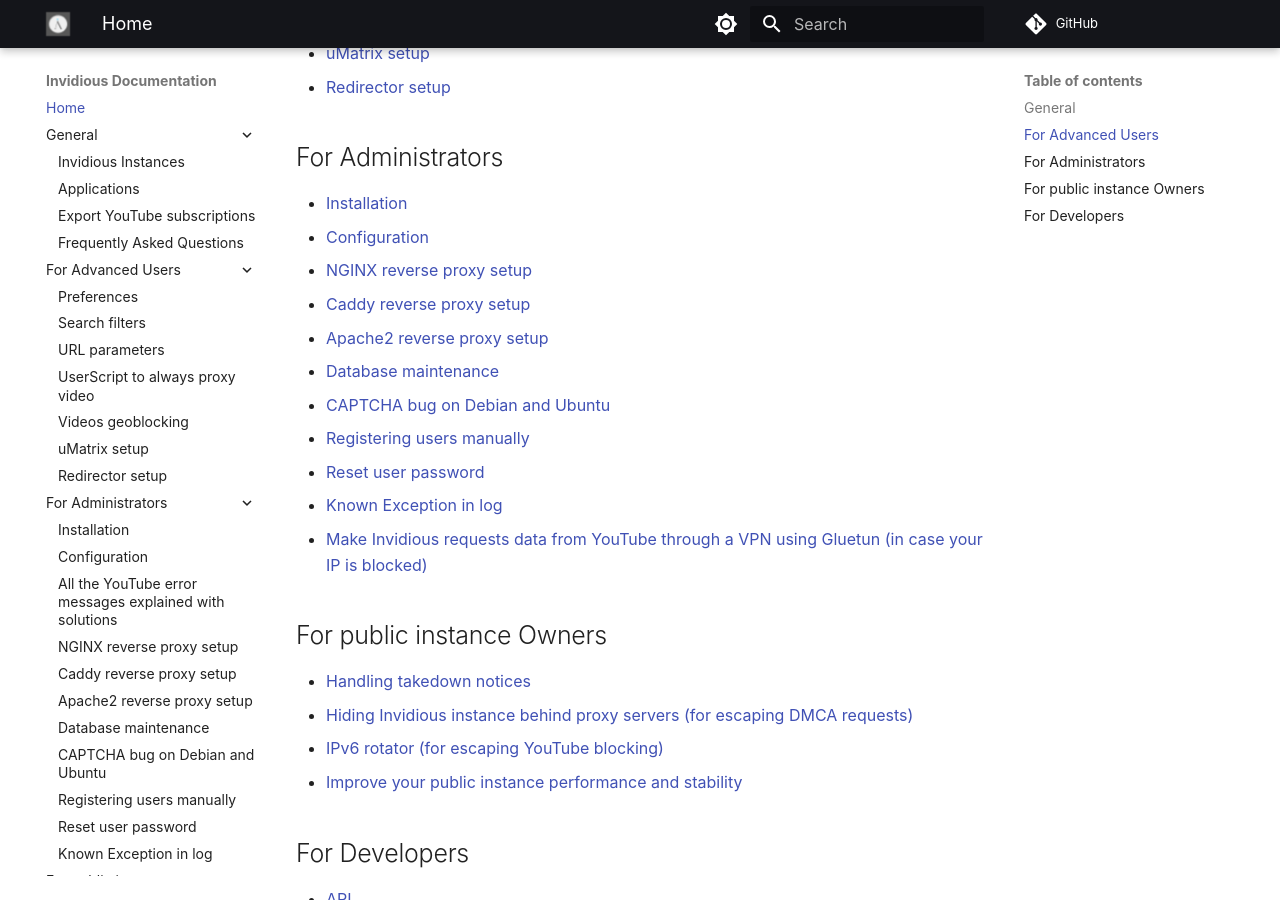
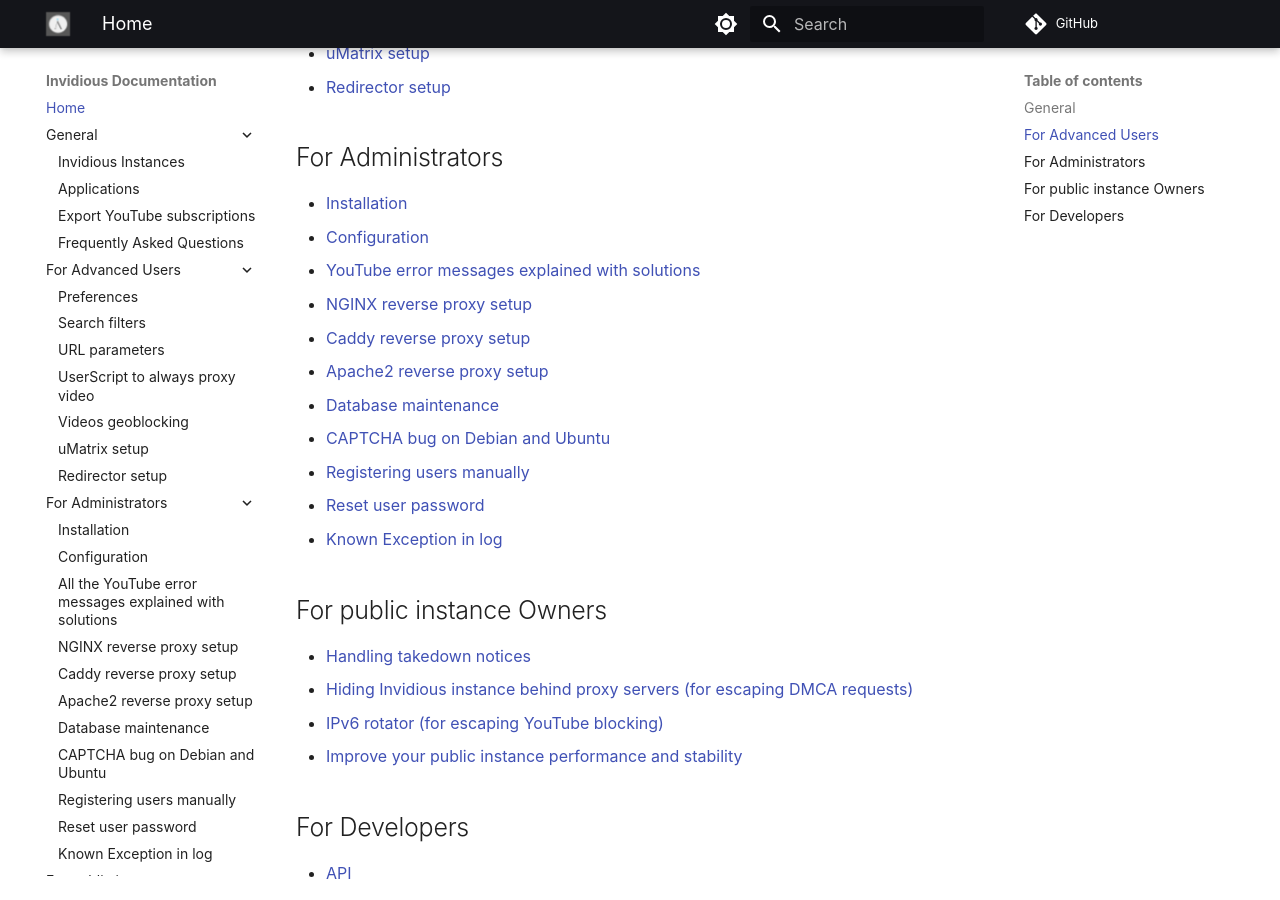
Before and after one commit to iv-org/documentation, an MkDocs documentation site: the page built from docs/index.md, in a window 1280 px wide and 900 px high, scrolled down 575 px. Built offline with MkDocs 1.6.1 and Material for MkDocs 9.7.7, drawn with Linux system fonts in a browser that asks for light colours; comment, search, counter and statistics services are not loaded.

Commit message:
remove gluetun and add youtube errors explained in index page

```diff
--- a/docs/index.md
+++ b/docs/index.md
@@ -19,6 +19,7 @@
 
 - [Installation](./installation.md)
 - [Configuration](./configuration.md)
+- [YouTube error messages explained with solutions](youtube-errors-explained.md)
 - [NGINX reverse proxy setup](./nginx.md)
 - [Caddy reverse proxy setup](./caddy.md)
 - [Apache2 reverse proxy setup](./apache2.md)
@@ -27,7 +28,6 @@
 - [Registering users manually](./register-user.md)
 - [Reset user password](./reset-password.md)
 - [Known Exception in log](./known-exception.md)
-- [Make Invidious requests data from YouTube through a VPN using Gluetun (in case your IP is blocked)](./gluetun.md)
 
 ## For public instance Owners
 - [Handling takedown notices](./takedown.md)
```
